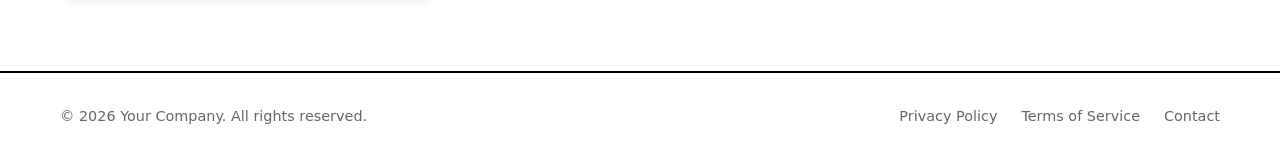
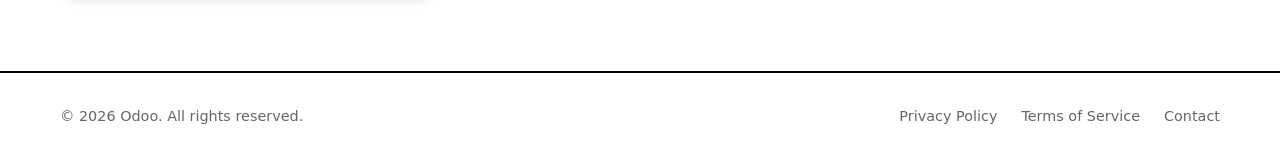
Before and after one commit to kashish2210/Odoo-x-GCET2026, a Django app: page /employee/1/ in a window 1280 px wide. Shown: the part 1261-1421 px from the top of the page. Run offline with Django 5.2, Linux system fonts and the light colour scheme; the visitor is signed in with stand-in values (Sample User, id 1); data comes from the database, SQL or seed files in the repository.

Commit message:
Update footer.html

```diff
--- a/templates/footer.html
+++ b/templates/footer.html
@@ -2,7 +2,7 @@
 <footer class="footer">
     <div class="container">
         <div class="footer-content">
-            <p>&copy; 2026 Your Company. All rights reserved.</p>
+            <p>&copy; 2026 Odoo. All rights reserved.</p>
             <div class="footer-links">
                 <a href="#">Privacy Policy</a>
                 <a href="#">Terms of Service</a>
```
